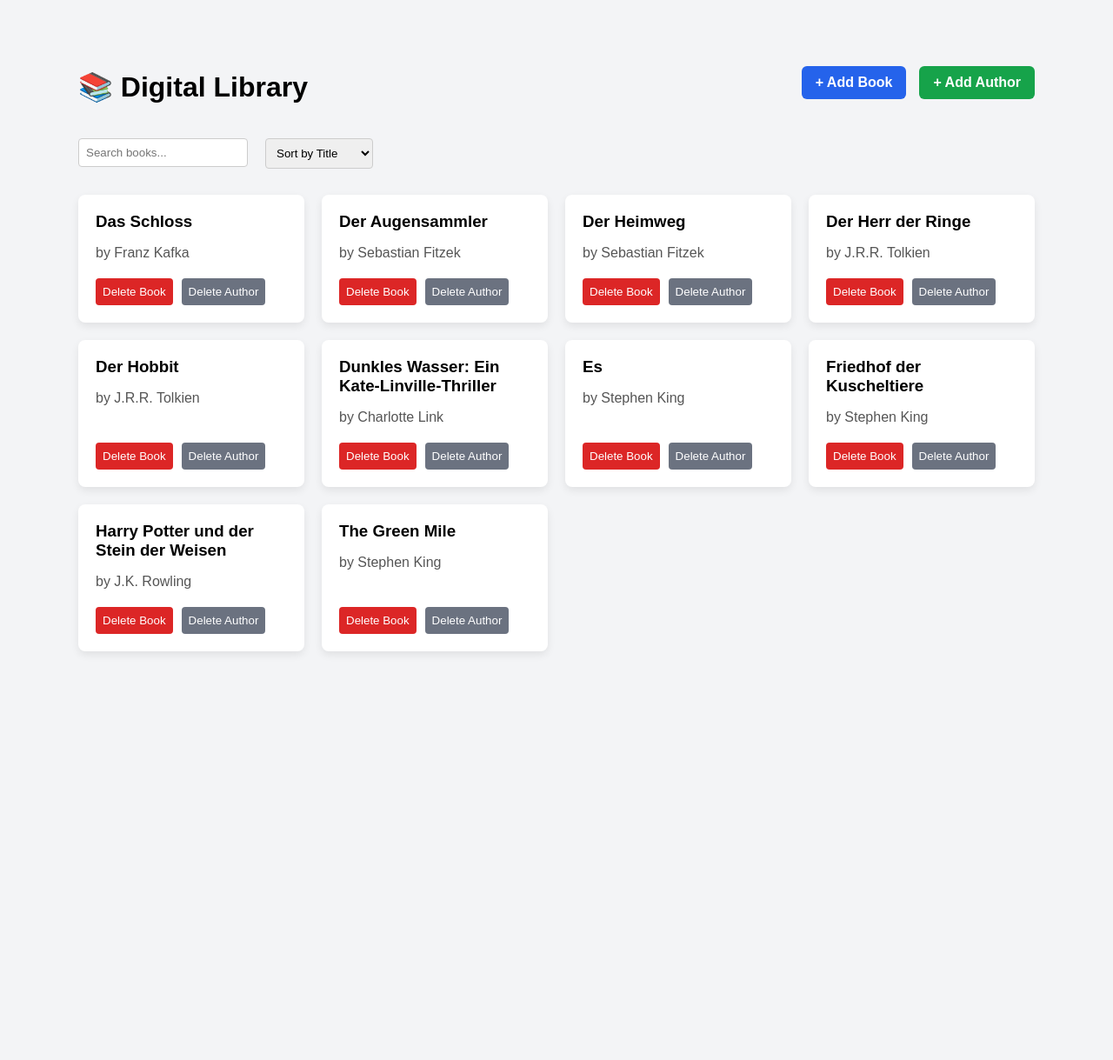
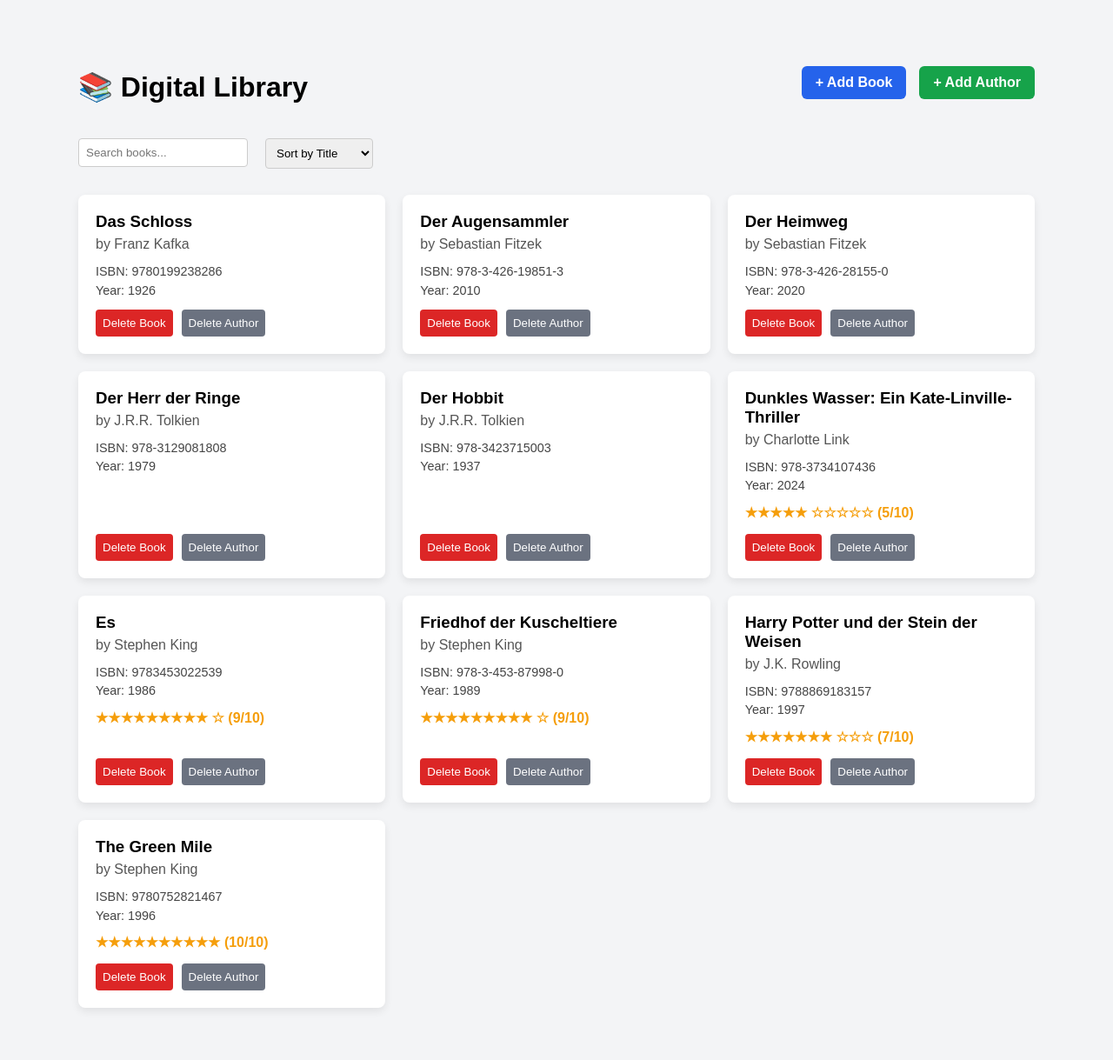
Before and after one commit to aline-j/book-alchemy, a Flask app: page / in a window 1280 px wide. Shown: the whole page at 87% size. Before the commit the page ends 751 px from the top, so only its background shows below. Run offline with Flask 3, Linux system fonts and the light colour scheme; data comes from the database, SQL or seed files in the repository.

Commit message:
Add ISBN, publication year and rating

```diff
--- a/templates/home.html
+++ b/templates/home.html
@@ -45,13 +45,8 @@
       color: white;
     }
 
-    .btn-primary {
-      background-color: #2563eb;
-    }
-
-    .btn-secondary {
-      background-color: #16a34a;
-    }
+    .btn-primary { background-color: #2563eb; }
+    .btn-secondary { background-color: #16a34a; }
 
     /* Search & sort */
     .controls {
@@ -70,7 +65,7 @@
     /* Book grid */
     .book-grid {
       display: grid;
-      grid-template-columns: repeat(auto-fill, minmax(260px, 1fr));
+      grid-template-columns: repeat(auto-fill, minmax(280px, 1fr));
       gap: 20px;
     }
 
@@ -86,12 +81,25 @@
 
     .book-card h3 {
       margin-top: 0;
-      margin-bottom: 5px;
+      margin-bottom: 6px;
     }
 
-    .book-card p {
+    .author {
       color: #555;
-      margin-bottom: 20px;
+      margin-bottom: 12px;
+    }
+
+    .meta {
+      font-size: 0.9em;
+      color: #444;
+      margin-bottom: 10px;
+      line-height: 1.5;
+    }
+
+    .rating {
+      margin-bottom: 15px;
+      font-weight: bold;
+      color: #f59e0b;
     }
 
     .card-actions {
@@ -99,8 +107,8 @@
       gap: 10px;
     }
 
-    .btn-danger {
-      background-color: #dc2626;
+    .btn-danger,
+    .btn-gray {
       border: none;
       color: white;
       padding: 8px;
@@ -109,19 +117,10 @@
       flex: 1;
     }
 
-    .btn-gray {
-      background-color: #6b7280;
-      border: none;
-      color: white;
-      padding: 8px;
-      border-radius: 4px;
-      cursor: pointer;
-      flex: 1;
-    }
+    .btn-danger { background-color: #dc2626; }
+    .btn-gray { background-color: #6b7280; }
 
-    form {
-      margin: 0;
-    }
+    form { margin: 0; }
   </style>
 </head>
 <body>
@@ -156,9 +155,27 @@
   <div class="book-grid">
     {% for book in books %}
     <div class="book-card">
+
       <div>
         <h3>{{ book.title }}</h3>
-        <p>by {{ book.author.name }}</p>
+        <div class="author">by {{ book.author.name }}</div>
+
+        <div class="meta">
+          {% if book.isbn %}
+            ISBN: {{ book.isbn }}<br>
+          {% endif %}
+          {% if book.publication_year %}
+            Year: {{ book.publication_year }}
+          {% endif %}
+        </div>
+
+        {% if book.rating %}
+        <div class="rating">
+          {% for i in range(book.rating) %}★{% endfor %}
+          {% for i in range(10 - book.rating) %}☆{% endfor %}
+          ({{ book.rating }}/10)
+        </div>
+        {% endif %}
       </div>
 
       <div class="card-actions">
@@ -176,6 +193,7 @@
           </button>
         </form>
       </div>
+
     </div>
     {% endfor %}
   </div>
```
